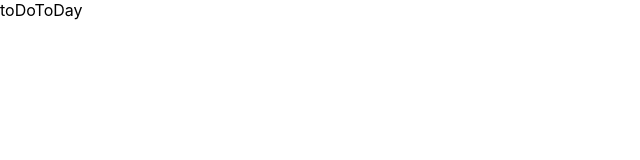
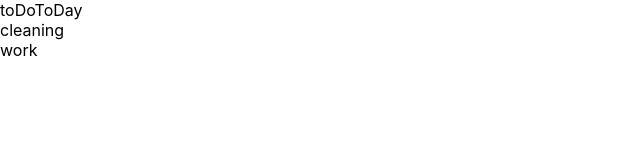
Before and after one commit to ojripley/todoList, a React (Create React App) app in the folder client/: page / in a window 1280 px wide. Shown: the top 160 px of the page, without its empty margins (0-640 px from the left). Built offline with nearby package versions, Linux system fonts and the light colour scheme.

Commit message:
add category components

```diff
--- a/client/src/App.js
+++ b/client/src/App.js
@@ -1,14 +1,25 @@
-import React from 'react';
+import React, { useState } from 'react';
 
 import Nav from './components/Nav';
+import Category from './components/Category';
 
 import './App.css';
 
 function App() {
+
+  const [categories, setCategories] = useState([{title: 'cleaning'}, {title: 'work'}]);
+
+  const categoryComponents = categories.map(cat => {
+    return <Category title={cat.title}></Category>;
+  });
+
   return (
-    <Nav>
-
-    </Nav>
+    <>
+      <Nav></Nav>
+      <div id={'app'}>
+        {categoryComponents}
+      </div>
+    </>
   );
 }
 
--- /dev/null
+++ b/client/src/components/Category.js
@@ -0,0 +1,10 @@
+import React from 'react';
+
+export default function Category(props) {
+
+  return(
+    <div className={'category'}>
+      <text className={'category-title'}>{props.title}</text>
+    </div>
+  );
+};
--- a/client/src/components/Nav.js
+++ b/client/src/components/Nav.js
@@ -3,7 +3,7 @@ import React from 'react';
 export default function Nav(props) {
 
   return(
-    <div className={'nav'}>
+    <div id={'nav'}>
       <text>toDoToDay</text>
     </div>
   );
```
